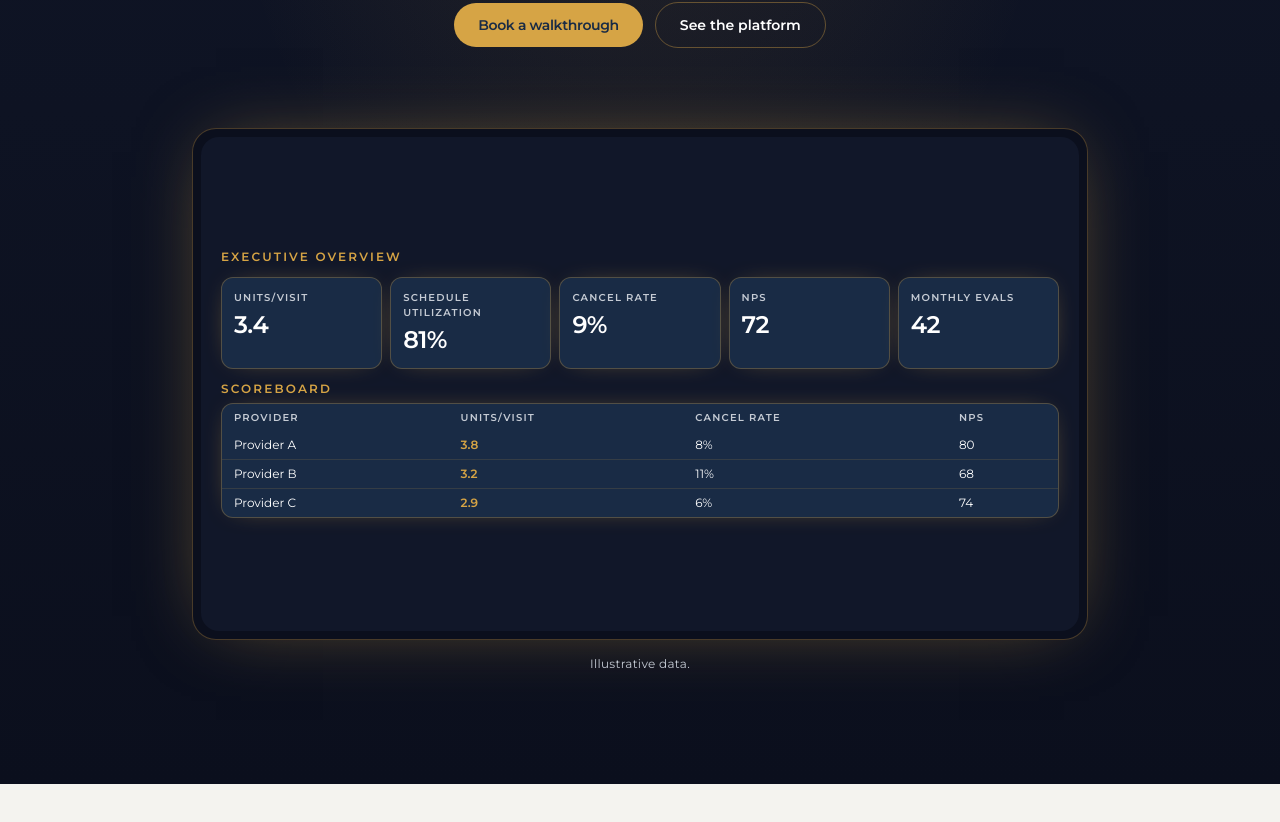
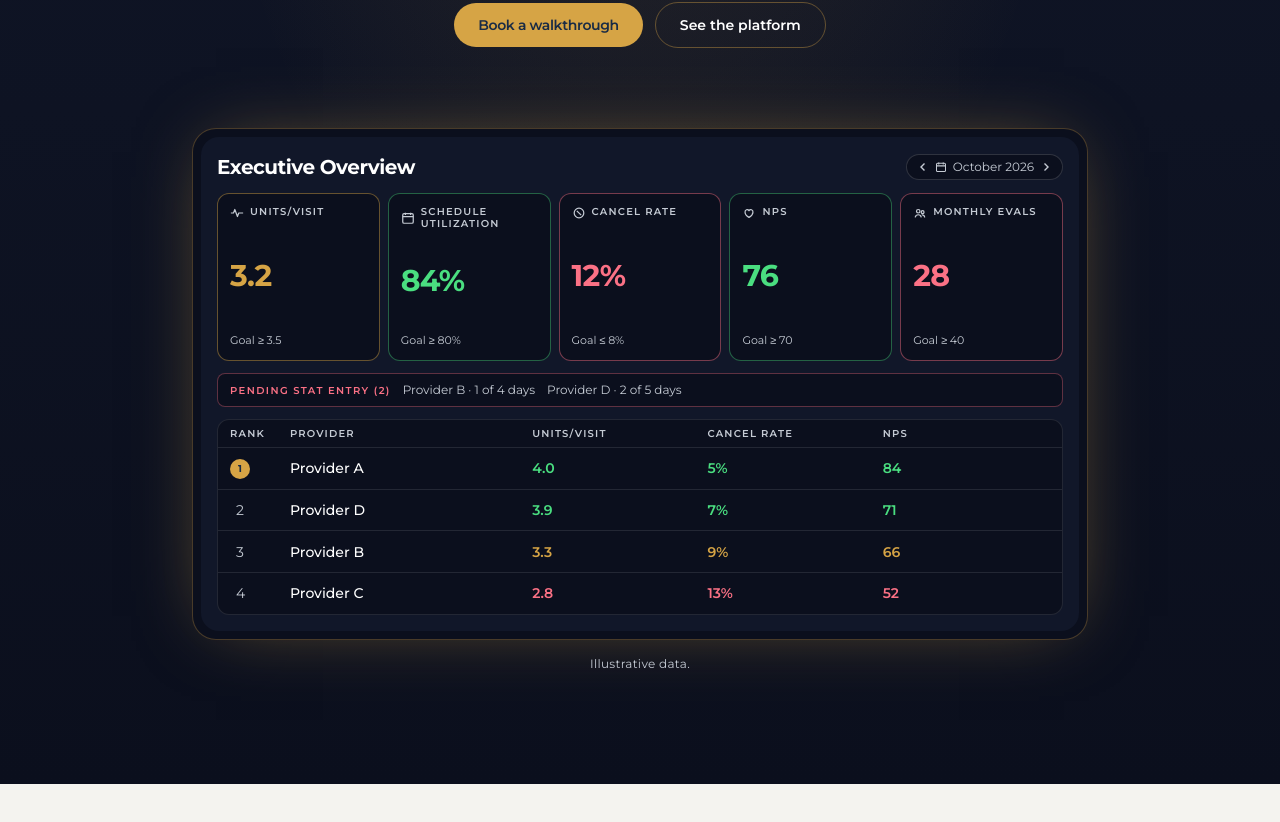
Before and after one commit to vantagepointos/vantagepoint-website, a Next.js app: page / in a window 1280 px wide. Shown: the part 632-1454 px from the top of the page. Built offline with nearby package versions, Linux system fonts and the light colour scheme.

Commit message:
Fill the hero preview with the product's overview layout.
Add the month header, goal lines, color-coded metrics, a rank badge, and a sample pending-entry row.

Co-authored-by: vantagepointos <vantagepointos@users.noreply.github.com>

```diff
--- a/components/product-preview.tsx
+++ b/components/product-preview.tsx
@@ -2,96 +2,279 @@
  * Sample figures for the marketing preview. They are not a clinic's
  * numbers and they are not taken from the product screenshots.
  */
-const KPIS = [
-  { label: "Units/Visit", value: "3.4" },
-  { label: "Schedule utilization", value: "81%" },
-  { label: "Cancel rate", value: "9%" },
-  { label: "NPS", value: "72" },
-  { label: "Monthly evals", value: "42" },
-] as const;
 
-const PROVIDERS = [
-  { name: "Provider A", units: "3.8", cancel: "8%", nps: "80" },
-  { name: "Provider B", units: "3.2", cancel: "11%", nps: "68" },
-  { name: "Provider C", units: "2.9", cancel: "6%", nps: "74" },
-] as const;
+type Tone = "met" | "close" | "below";
 
-const card =
-  "rounded-xl border border-gold/30 bg-navy shadow-[0_0_28px_-16px_rgba(214,164,69,0.9)]";
+const TONE: Record<Tone, string> = {
+  met: "text-[#4ADE80]",
+  close: "text-gold",
+  below: "text-[#FB7185]",
+};
+
+const BORDER: Record<Tone, string> = {
+  met: "border-[#4ADE80]/40",
+  close: "border-gold/45",
+  below: "border-[#FB7185]/45",
+};
+
+const KPIS: {
+  label: string;
+  value: string;
+  goal: string;
+  tone: Tone;
+  icon: "pulse" | "calendar" | "cancel" | "heart" | "evals";
+}[] = [
+  {
+    label: "Units/Visit",
+    value: "3.2",
+    goal: "Goal ≥ 3.5",
+    tone: "close",
+    icon: "pulse",
+  },
+  {
+    label: "Schedule utilization",
+    value: "84%",
+    goal: "Goal ≥ 80%",
+    tone: "met",
+    icon: "calendar",
+  },
+  {
+    label: "Cancel rate",
+    value: "12%",
+    goal: "Goal ≤ 8%",
+    tone: "below",
+    icon: "cancel",
+  },
+  {
+    label: "NPS",
+    value: "76",
+    goal: "Goal ≥ 70",
+    tone: "met",
+    icon: "heart",
+  },
+  {
+    label: "Monthly evals",
+    value: "28",
+    goal: "Goal ≥ 40",
+    tone: "below",
+    icon: "evals",
+  },
+];
+
+const ROWS: {
+  rank: number;
+  name: string;
+  units: string;
+  unitsTone: Tone;
+  cancel: string;
+  cancelTone: Tone;
+  nps: string;
+  npsTone: Tone;
+}[] = [
+  {
+    rank: 1,
+    name: "Provider A",
+    units: "4.0",
+    unitsTone: "met",
+    cancel: "5%",
+    cancelTone: "met",
+    nps: "84",
+    npsTone: "met",
+  },
+  {
+    rank: 2,
+    name: "Provider D",
+    units: "3.9",
+    unitsTone: "met",
+    cancel: "7%",
+    cancelTone: "met",
+    nps: "71",
+    npsTone: "met",
+  },
+  {
+    rank: 3,
+    name: "Provider B",
+    units: "3.3",
+    unitsTone: "close",
+    cancel: "9%",
+    cancelTone: "close",
+    nps: "66",
+    npsTone: "close",
+  },
+  {
+    rank: 4,
+    name: "Provider C",
+    units: "2.8",
+    unitsTone: "below",
+    cancel: "13%",
+    cancelTone: "below",
+    nps: "52",
+    npsTone: "below",
+  },
+];
+
+function MetricIcon({ name }: { name: (typeof KPIS)[number]["icon"] }) {
+  const common = "h-3.5 w-3.5 shrink-0";
+  if (name === "pulse") {
+    return (
+      <svg className={common} viewBox="0 0 16 16" aria-hidden="true">
+        <path
+          d="M1 8h3l1.5-4 3 8 1.5-4H15"
+          fill="none"
+          stroke="currentColor"
+          strokeWidth="1.4"
+          strokeLinejoin="round"
+        />
+      </svg>
+    );
+  }
+  if (name === "calendar") {
+    return (
+      <svg className={common} viewBox="0 0 16 16" aria-hidden="true">
+        <rect x="2" y="3" width="12" height="11" rx="1.5" fill="none" stroke="currentColor" strokeWidth="1.4" />
+        <path d="M2 6.5h12M5 2v2.5M11 2v2.5" fill="none" stroke="currentColor" strokeWidth="1.4" />
+      </svg>
+    );
+  }
+  if (name === "cancel") {
+    return (
+      <svg className={common} viewBox="0 0 16 16" aria-hidden="true">
+        <circle cx="8" cy="8" r="5.5" fill="none" stroke="currentColor" strokeWidth="1.4" />
+        <path d="M5.5 5.5l5 5" stroke="currentColor" strokeWidth="1.4" />
+      </svg>
+    );
+  }
+  if (name === "heart") {
+    return (
+      <svg className={common} viewBox="0 0 16 16" aria-hidden="true">
+        <path
+          d="M8 13s-4.5-2.8-4.5-6A2.5 2.5 0 0 1 8 5.2 2.5 2.5 0 0 1 12.5 7C12.5 10.2 8 13 8 13z"
+          fill="none"
+          stroke="currentColor"
+          strokeWidth="1.4"
+        />
+      </svg>
+    );
+  }
+  return (
+    <svg className={common} viewBox="0 0 16 16" aria-hidden="true">
+      <circle cx="6" cy="6" r="2" fill="none" stroke="currentColor" strokeWidth="1.4" />
+      <circle cx="11" cy="7" r="1.6" fill="none" stroke="currentColor" strokeWidth="1.4" />
+      <path d="M2.5 13c.4-2 1.8-3 3.5-3s3.1 1 3.5 3M10 10.2c.8-.2 1.7 0 2.4.6.6.6.9 1.4.9 2.2" fill="none" stroke="currentColor" strokeWidth="1.4" />
+    </svg>
+  );
+}
+
+function Chevron({ direction }: { direction: "left" | "right" }) {
+  return (
+    <svg className="h-3 w-3" viewBox="0 0 12 12" aria-hidden="true">
+      <path
+        d={direction === "left" ? "M7.5 2.5L4 6l3.5 3.5" : "M4.5 2.5L8 6l-3.5 3.5"}
+        fill="none"
+        stroke="currentColor"
+        strokeWidth="1.4"
+      />
+    </svg>
+  );
+}
+
+export function OverviewPreview() {
+  return (
+    <div aria-hidden="true" className="absolute inset-0 flex flex-col gap-2 p-2.5 sm:gap-3 sm:p-4">
+      <div className="flex shrink-0 items-center justify-between gap-2">
+        <p className="text-sm font-bold tracking-tight text-white sm:text-xl">
+          Executive Overview
+        </p>
+        <div className="inline-flex items-center gap-1 rounded-full border border-white/15 bg-deep px-1.5 py-1 text-[10px] text-mist sm:gap-1.5 sm:px-2.5 sm:text-xs">
+          <Chevron direction="left" />
+          <svg className="h-3 w-3" viewBox="0 0 16 16" aria-hidden="true">
+            <rect x="2" y="3" width="12" height="11" rx="1.5" fill="none" stroke="currentColor" strokeWidth="1.4" />
+            <path d="M2 6.5h12M5 2v2.5M11 2v2.5" fill="none" stroke="currentColor" strokeWidth="1.4" />
+          </svg>
+          <span className="whitespace-nowrap">October 2026</span>
+          <Chevron direction="right" />
+        </div>
+      </div>
+
+      <div className="grid min-h-0 flex-1 grid-cols-2 gap-1.5 sm:grid-cols-5 sm:gap-2">
+        {KPIS.map((kpi, index) => (
+          <div
+            key={kpi.label}
+            className={`flex h-full flex-col justify-between rounded-xl border bg-deep px-2 py-2 sm:px-3 sm:py-3 ${BORDER[kpi.tone]} ${
+              index > 1 ? "hidden sm:flex" : ""
+            }`}
+          >
+            <div className="flex items-center gap-1.5 text-mist">
+              <MetricIcon name={kpi.icon} />
+              <span className="text-[9px] font-semibold uppercase leading-tight tracking-[0.12em] sm:text-[10px]">
+                {kpi.label}
+              </span>
+            </div>
+            <p className={`text-2xl font-bold leading-none tracking-tight sm:text-3xl ${TONE[kpi.tone]}`}>
+              {kpi.value}
+            </p>
+            <p className="text-[9px] text-mist sm:text-[11px]">{kpi.goal}</p>
+          </div>
+        ))}
+      </div>
+
+      <div className="hidden shrink-0 items-center gap-3 rounded-lg border border-[#FB7185]/35 bg-deep px-3 py-2 sm:flex">
+        <span className="text-[10px] font-semibold uppercase tracking-[0.14em] text-[#FB7185]">
+          Pending stat entry (2)
+        </span>
+        <span className="text-xs text-mist">Provider B · 1 of 4 days</span>
+        <span className="text-xs text-mist">Provider D · 2 of 5 days</span>
+      </div>
+
+      <div className="flex min-h-0 flex-[1.15] flex-col overflow-hidden rounded-xl border border-white/10 bg-deep">
+        <div className="grid shrink-0 grid-cols-[2.75rem_1fr_4.5rem] gap-2 px-2 py-1.5 text-[9px] font-semibold uppercase tracking-[0.12em] text-mist sm:grid-cols-[3.25rem_1.4fr_1fr_1fr_1fr] sm:px-3 sm:text-[10px]">
+          <span>Rank</span>
+          <span>Provider</span>
+          <span>Units/Visit</span>
+          <span className="hidden sm:block">Cancel rate</span>
+          <span className="hidden sm:block">NPS</span>
+        </div>
+        <div className="grid min-h-0 flex-1 grid-rows-3 sm:grid-rows-4">
+          {ROWS.map((row) => (
+            <div
+              key={row.name}
+              className={`grid grid-cols-[2.75rem_1fr_4.5rem] items-center gap-2 border-t border-white/10 px-2 text-[11px] sm:grid-cols-[3.25rem_1.4fr_1fr_1fr_1fr] sm:px-3 sm:text-sm ${
+                row.rank > 3 ? "hidden sm:grid" : ""
+              }`}
+            >
+              <span>
+                {row.rank === 1 ? (
+                  <span className="inline-flex h-5 w-5 items-center justify-center rounded-full bg-gold text-[10px] font-bold text-navy">
+                    1
+                  </span>
+                ) : (
+                  <span className="pl-1.5 text-mist">{row.rank}</span>
+                )}
+              </span>
+              <span className="font-medium text-white">{row.name}</span>
+              <span className={`font-semibold ${TONE[row.unitsTone]}`}>{row.units}</span>
+              <span className={`hidden font-semibold sm:block ${TONE[row.cancelTone]}`}>
+                {row.cancel}
+              </span>
+              <span className={`hidden font-semibold sm:block ${TONE[row.npsTone]}`}>
+                {row.nps}
+              </span>
+            </div>
+          ))}
+        </div>
+      </div>
+    </div>
+  );
+}
+
+const quietCard =
+  "rounded-xl border border-gold/30 bg-deep shadow-[0_0_28px_-16px_rgba(214,164,69,0.9)]";
 
 function Label({ children }: { children: React.ReactNode }) {
   return (
     <p className="text-[10px] font-semibold uppercase tracking-[0.18em] text-gold sm:text-xs">
       {children}
     </p>
-  );
-}
-
-export function OverviewPreview() {
-  return (
-    <div
-      aria-hidden="true"
-      className="flex h-full flex-col justify-center gap-1.5 p-2.5 sm:gap-3 sm:p-5"
-    >
-      <Label>Executive overview</Label>
-      <div className="grid grid-cols-2 gap-1.5 sm:grid-cols-5 sm:gap-2">
-        {KPIS.map((kpi, index) => (
-          <div
-            key={kpi.label}
-            className={`${card} px-2 py-1.5 sm:px-3 sm:py-3 ${
-              index > 1 ? "hidden sm:block" : ""
-            }`}
-          >
-            <p className="text-[9px] font-semibold uppercase tracking-[0.12em] text-mist sm:text-[10px]">
-              {kpi.label}
-            </p>
-            <p className="mt-0.5 text-lg font-semibold tracking-tight text-white sm:mt-1 sm:text-2xl">
-              {kpi.value}
-            </p>
-          </div>
-        ))}
-      </div>
-      <div>
-        <Label>Scoreboard</Label>
-        <div className={`${card} mt-1.5 overflow-hidden`}>
-          <table className="w-full text-left">
-            <thead>
-              <tr className="text-[9px] font-semibold uppercase tracking-[0.12em] text-mist sm:text-[10px]">
-                <th className="px-2.5 py-1 font-semibold sm:px-3 sm:py-1.5">Provider</th>
-                <th className="px-2 py-1 font-semibold sm:py-1.5">Units/Visit</th>
-                <th className="hidden px-2 py-1.5 font-semibold sm:table-cell">
-                  Cancel rate
-                </th>
-                <th className="hidden px-2 py-1.5 font-semibold sm:table-cell">
-                  NPS
-                </th>
-              </tr>
-            </thead>
-            <tbody>
-              {PROVIDERS.map((provider, index) => (
-                <tr
-                  key={provider.name}
-                  className={`text-[11px] text-white sm:text-xs ${
-                    index > 1 ? "hidden sm:table-row" : ""
-                  } ${index > 0 ? "border-t border-gold/15" : ""}`}
-                >
-                  <td className="px-2.5 py-1 sm:px-3 sm:py-1.5">{provider.name}</td>
-                  <td className="px-2 py-1 font-semibold text-gold sm:py-1.5">
-                    {provider.units}
-                  </td>
-                  <td className="hidden px-2 py-1.5 sm:table-cell">
-                    {provider.cancel}
-                  </td>
-                  <td className="hidden px-2 py-1.5 sm:table-cell">
-                    {provider.nps}
-                  </td>
-                </tr>
-              ))}
-            </tbody>
-          </table>
-        </div>
-      </div>
-    </div>
   );
 }
 
@@ -107,10 +290,7 @@ function VignetteRows({
       <Label>{label}</Label>
       <ul className="space-y-2">
         {rows.map((row) => (
-          <li
-            key={row}
-            className={`${card} px-3 py-2.5 text-sm font-medium text-white`}
-          >
+          <li key={row} className={`${quietCard} px-3 py-2.5 text-sm font-medium text-white`}>
             {row}
           </li>
         ))}
@@ -125,24 +305,21 @@ export function PulseVignette() {
       <Label>Clinic averages</Label>
       <div className="grid grid-cols-3 gap-2">
         {KPIS.slice(0, 3).map((kpi) => (
-          <div key={kpi.label} className={`${card} px-2.5 py-3`}>
+          <div key={kpi.label} className={`rounded-xl border bg-deep px-2.5 py-3 shadow-[0_0_28px_-16px_rgba(214,164,69,0.9)] ${BORDER[kpi.tone]}`}>
             <p className="text-[10px] font-semibold uppercase tracking-[0.12em] text-mist">
               {kpi.label}
             </p>
-            <p className="mt-1 text-2xl font-semibold tracking-tight text-white">
+            <p className={`mt-1 text-2xl font-bold tracking-tight ${TONE[kpi.tone]}`}>
               {kpi.value}
             </p>
           </div>
         ))}
       </div>
-      <ul className={`${card} divide-y divide-gold/15`}>
-        {PROVIDERS.map((provider) => (
-          <li
-            key={provider.name}
-            className="flex items-center justify-between px-3 py-2 text-sm"
-          >
-            <span className="text-white">{provider.name}</span>
-            <span className="font-semibold text-gold">{provider.units}</span>
+      <ul className={`${quietCard} divide-y divide-white/10`}>
+        {ROWS.slice(0, 3).map((row) => (
+          <li key={row.name} className="flex items-center justify-between px-3 py-2 text-sm">
+            <span className="text-white">{row.name}</span>
+            <span className={`font-semibold ${TONE[row.unitsTone]}`}>{row.units}</span>
           </li>
         ))}
       </ul>
@@ -151,9 +328,7 @@ export function PulseVignette() {
 }
 
 export function ScaleVignette() {
-  return (
-    <VignetteRows label="Cadence" rows={["Social", "Email", "Newsletter"]} />
-  );
+  return <VignetteRows label="Cadence" rows={["Social", "Email", "Newsletter"]} />;
 }
 
 export function LeadVignette() {
```
